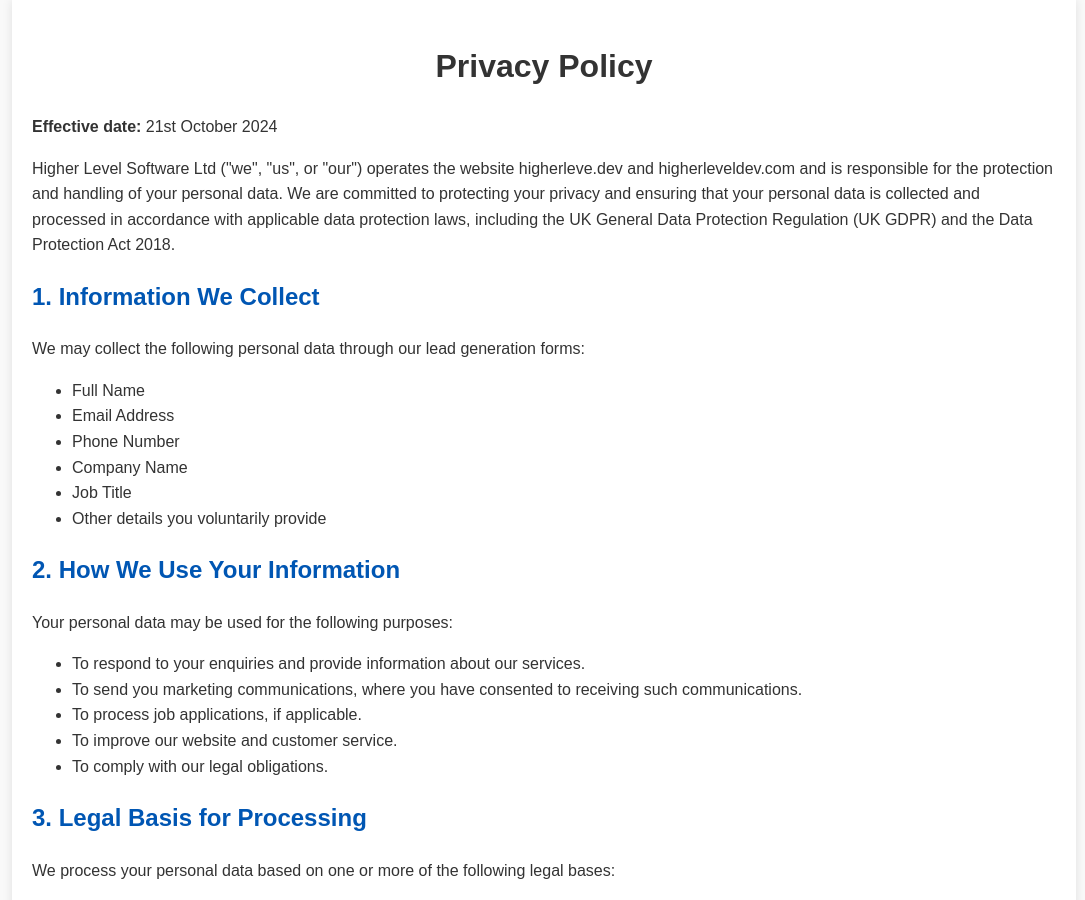
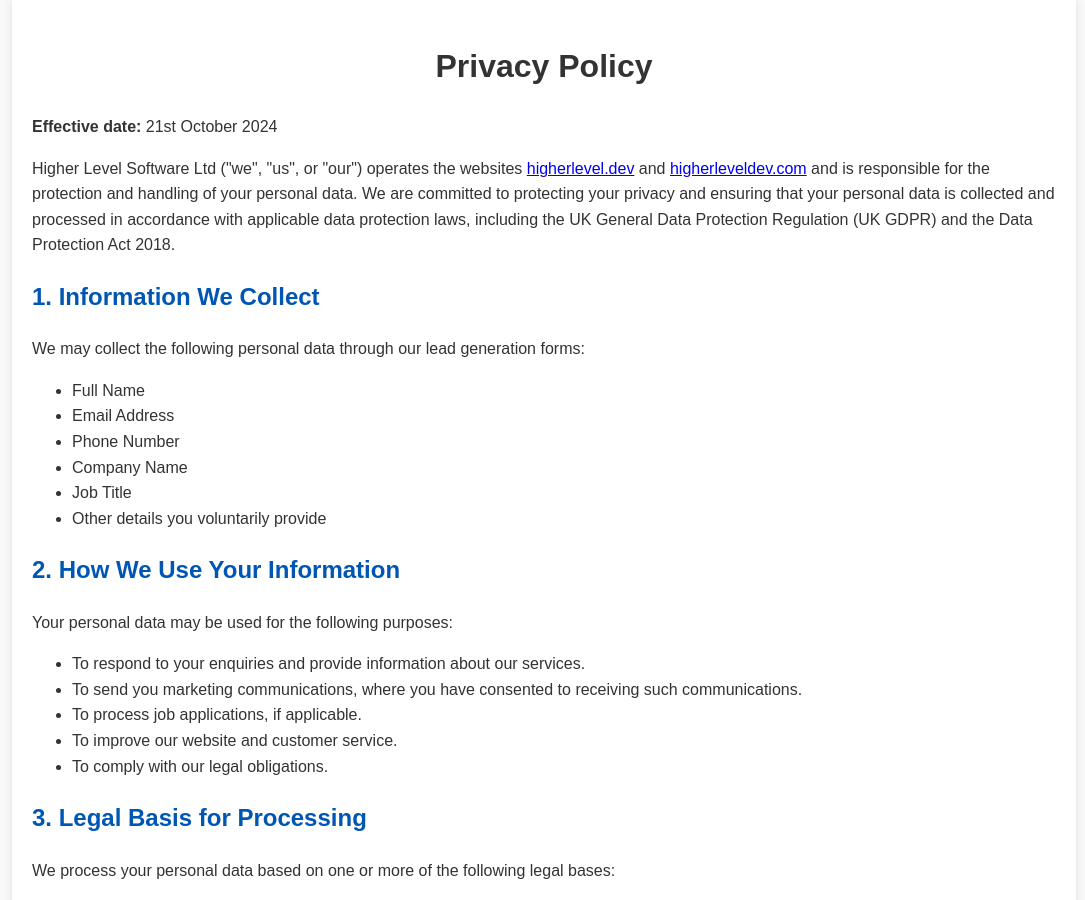
Before and after one commit to HigherLevelDev/higherleveldev.github.io, a Jekyll site: the page privacy-policy.html, which Jekyll copies as it is, in a window 1280 px wide and 900 px high. Shown: the whole window, without its empty margins (96-1181 px from the left). Built offline with Jekyll 4.4.1, drawn with Linux system fonts in a browser that asks for light colours.

Commit message:
add privacy policy

```diff
--- a/privacy-policy.html
+++ b/privacy-policy.html
@@ -41,7 +41,7 @@
     <h1>Privacy Policy</h1>
     <p><strong>Effective date:</strong> 21st October 2024</p>
 
-    <p>Higher Level Software Ltd ("we", "us", or "our") operates the website higherleve.dev and higherleveldev.com and is responsible for the protection and handling of your personal data. We are committed to protecting your privacy and ensuring that your personal data is collected and processed in accordance with applicable data protection laws, including the UK General Data Protection Regulation (UK GDPR) and the Data Protection Act 2018.</p>
+    <p>Higher Level Software Ltd ("we", "us", or "our") operates the websites <a href="https://higherlevel.dev">higherlevel.dev</a> and <a href="https://higherleveldev.com">higherleveldev.com</a> and is responsible for the protection and handling of your personal data. We are committed to protecting your privacy and ensuring that your personal data is collected and processed in accordance with applicable data protection laws, including the UK General Data Protection Regulation (UK GDPR) and the Data Protection Act 2018.</p>
 
     <h2>1. Information We Collect</h2>
     <p>We may collect the following personal data through our lead generation forms:</p>
```
